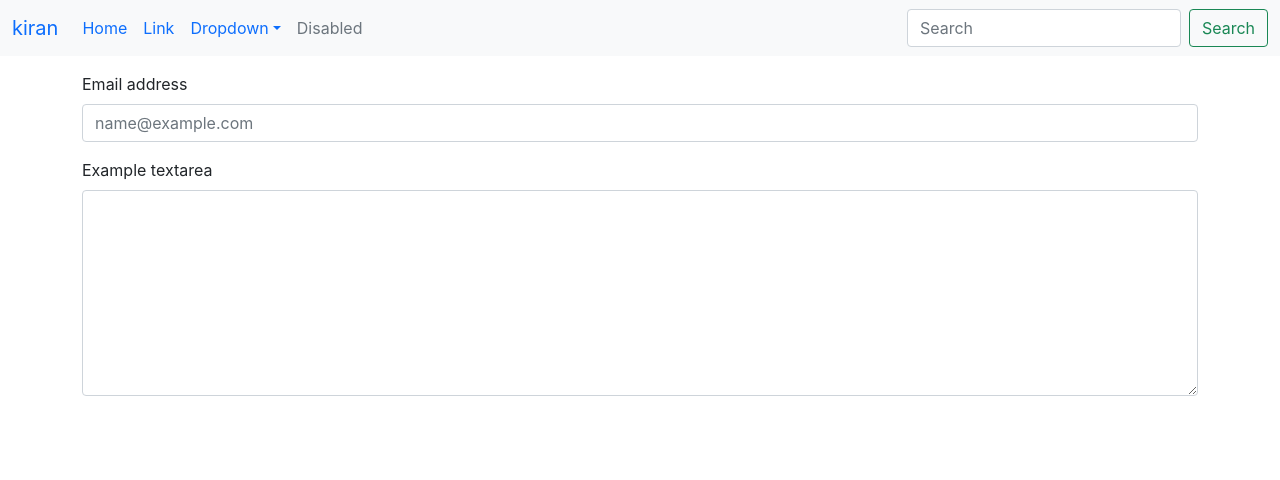
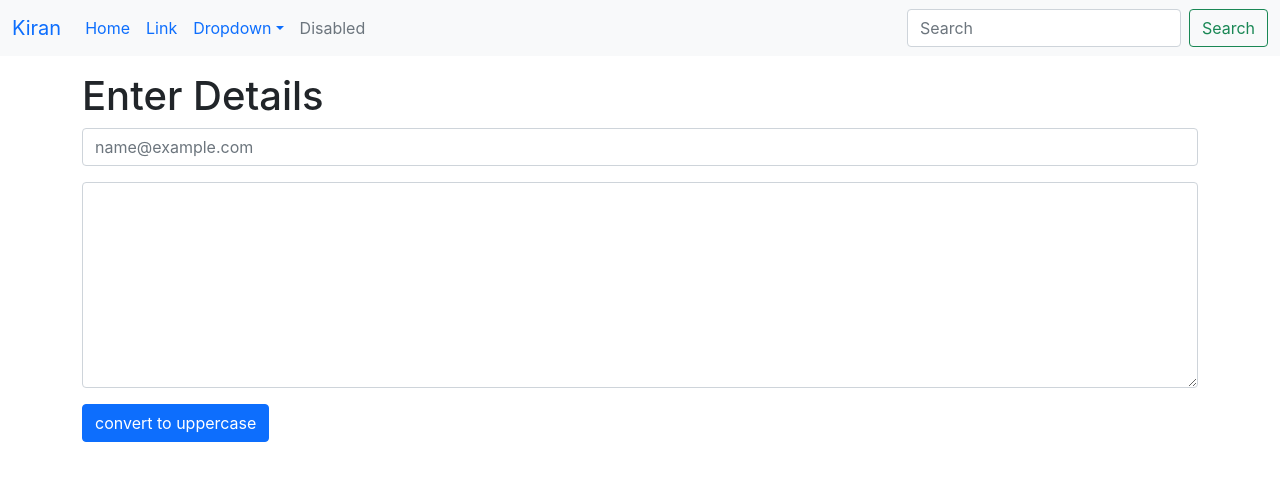
Before and after one commit to patilk2002/React, a React (Create React App) app: page / in a window 1280 px wide. Shown: the top 480 px of the page. Built offline with nearby package versions, Linux system fonts and the light colour scheme.

Commit message:
day5 done

```diff
--- a/src/App.js
+++ b/src/App.js
@@ -6,9 +6,9 @@ let name="Kiran";
 function App() {
   return (
     <>
-    <Navbar />
+    <Navbar title="Kiran"/>
     <div className="container my-3" >
-    <TextForm/>
+    <TextForm headding="Enter Details"/>
     </div>
     </>
   );
--- a/src/components/TextForm.js
+++ b/src/components/TextForm.js
@@ -1,16 +1,16 @@
-import React from 'react'
+import React,{useState} from 'react'
 
-export default function TextForm() {
+export default function TextForm(props) {
   return (
     <div>
-        <div className="mb-3">
-  <label for="exampleFormControlInput1" className="form-label">Email address</label>
+      <h1>{props.headding}</h1>
+  <div className="mb-3">
   <input type="email" className="form-control" id="exampleFormControlInput1" placeholder="name@example.com"/>
 </div>
 <div className="mb-3">
-  <label for="exampleFormControlTextarea1" className="form-label">Example textarea</label>
   <textarea className="form-control" id="exampleFormControlTextarea1" rows="8"></textarea>
 </div>
+<button className="btn btn-primary">convert to uppercase</button>
 
     </div>
   )
```
